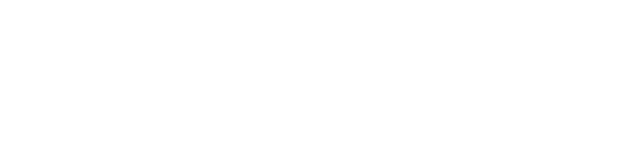
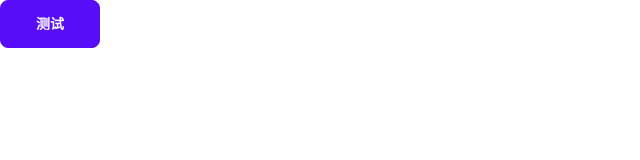
Before and after one commit to ljq0226/testonline, a plain HTML site: page index.html in a window 1280 px wide. Shown: the whole page, without its empty margins (0-640 px from the left). Drawn offline with nearby package versions, Linux system fonts and the light colour scheme.

Commit message:
chore: 配置 daisyui 组件库

```diff
--- a/index.html
+++ b/index.html
@@ -5,8 +5,14 @@
   <meta http-equiv="X-UA-Compatible" content="IE=edge">
   <meta name="viewport" content="width=device-width, initial-scale=1.0">
   <title>在线测试系统</title>
+  <link href="https://cdn.jsdelivr.net/npm/daisyui@2.51.6/dist/full.css" rel="stylesheet" type="text/css" />
+  <script src="https://cdn.tailwindcss.com"></script>
+
 </head>
 <body>
+  <div>
+    <div class="btn btn-primary w-[100px]">测试</div>
+  </div>
 
 </body>
 </html>
```
